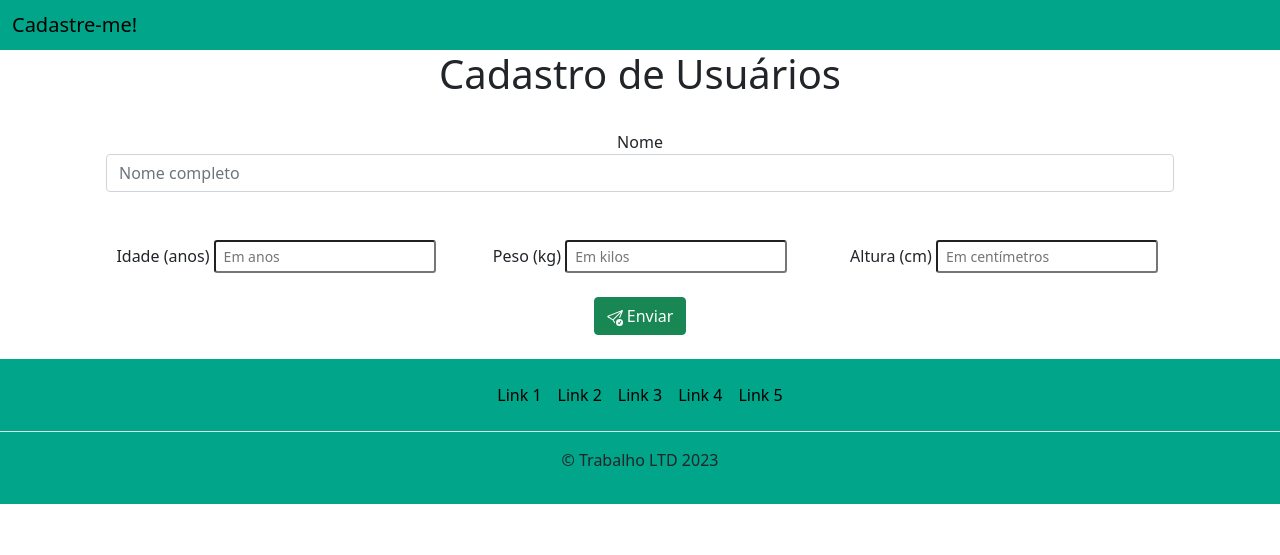
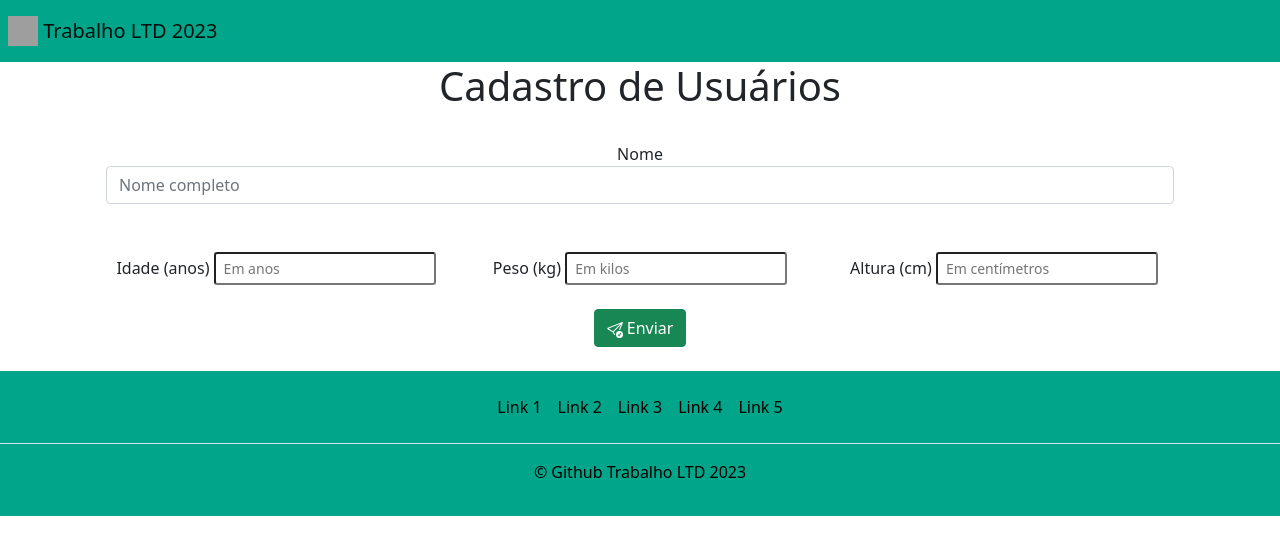
Before and after one commit to ThiagoFigueiroRibeiro/ProjetoCadastro, a Django app: page / in a window 1280 px wide. Shown: the top 555 px of the page. Run offline with Django 4.2, Linux system fonts and the light colour scheme; grey boxes are pictures that could not be loaded.

Commit message:
Update base.html

```diff
--- a/projeto_cad_usuarios/app_cad_usuarios/templates/usuarios/base.html
+++ b/projeto_cad_usuarios/app_cad_usuarios/templates/usuarios/base.html
@@ -8,15 +8,20 @@
     <!-- Bootstrap CSS -->
     <link href="https://cdn.jsdelivr.net/npm/bootstrap@5.0.2/dist/css/bootstrap.min.css" rel="stylesheet" integrity="sha384-EVSTQN3/azprG1Anm3QDgpJLIm9Nao0Yz1ztcQTwFspd3yD65VohhpuuCOmLASjC" crossorigin="anonymous">
 
-    <title>Cadastre-me!</title>
+    <title>Trabalho LTD 2023</title>
+
+	<!--favicon -->
+	<link rel='icon' href='https://upload.wikimedia.org/wikipedia/commons/7/7b/Recycling_symbol.svg' type='image/x-icon' sizes="16x16" />
+
   </head>
   <body>
 
-    <nav style = "background-color: #00A58A !important;"class = navbar "navbar-light bg-light">
-      <div class="container-fluid">
-        <span class="navbar-brand mb-0 h1"><a style="text-decoration: none; color:black;"
-            href ="{% url 'home' %}">Cadastre-me!</a></span>
-      </div>
+<!-- Image and text -->
+<nav class="navbar navbar-light bg-light" style = "background-color: #00A58A !important;">
+  <a class="navbar-brand p-2" href="/">
+    <img src="https://upload.wikimedia.org/wikipedia/commons/7/7b/Recycling_symbol.svg" width="30" height="30" class="d-inline-block align-top" alt="">
+    Trabalho LTD 2023
+  </a>
 </nav>
 
     {% block conteudo %}
@@ -31,13 +36,15 @@
 	  <li class="nav-item"><a style="text-decoration: none; color:black;" href="#" class="nav-link px-2 text-body-secondary">Link 4</a></li>
 	  <li class="nav-item"><a style="text-decoration: none; color:black;" href="#" class="nav-link px-2 text-body-secondary">Link 5</a></li>
 	</ul>
-		<p class="text-center text-body-secondary">&copy; Trabalho LTD 2023</p>
+
+	<p class="text-center text-body-secondary">
+		<a style="text-decoration: none; color:black;"
+		href ="https://github.com/ThiagoFigueiroRibeiro/ProjetoCadastro">&copy; Github Trabalho LTD 2023 </a>
+	</p>
   </footer>
 </nav>
 
-
     <!-- Optional JavaScript; choose one of the two! -->
-
     <!-- Option 1: Bootstrap Bundle with Popper -->
     <script src="https://cdn.jsdelivr.net/npm/bootstrap@5.0.2/dist/js/bootstrap.bundle.min.js" integrity="sha384-MrcW6ZMFYlzcLA8Nl+NtUVF0sA7MsXsP1UyJoMp4YLEuNSfAP+JcXn/tWtIaxVXM" crossorigin="anonymous"></script>
 
```
Lines whose indentation alone changed are shown as unchanged.
